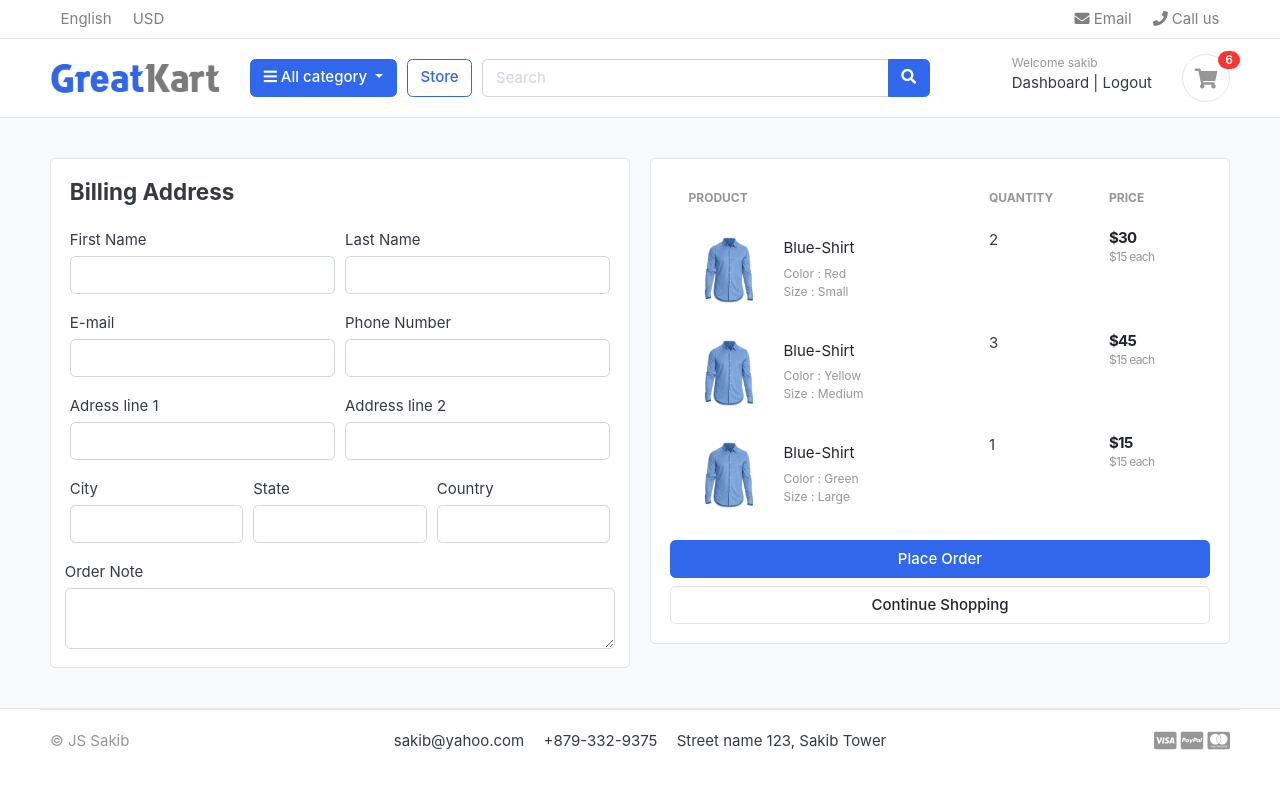
After one commit to sakibbj/Django-project-built, a Django app: page /cart/checkout in a window 1280 px wide. The commit adds this page. Run offline with Django 5.2, Linux system fonts and the light colour scheme; a user stored in the database is signed in; data comes from the database, SQL or seed files in the repository; both versions use the stored data as it was after the commit; some libraries are stand-ins or nearby versions; some web fonts are replaced.

Commit message:
handle cart and checkout page for the logged to user

```diff
--- a/cart/context_processors.py
+++ b/cart/context_processors.py
@@ -9,7 +9,10 @@ def counter(request):
     else:
         try:
             cart = Cart.objects.filter(cart_id=_cart_id(request))
-            cart_items = CartItem.objects.all().filter(cart=cart[:1])
+            if request.user.is_authenticated:
+                cart_items = CartItem.objects.all().filter(user=request.user)
+            else:
+                cart_items = CartItem.objects.all().filter(cart=cart[:1])
             for cart_item in cart_items:
                 cart_count += cart_item.quantity
         except Cart.DoesNotExist:
--- a/cart/models.py
+++ b/cart/models.py
@@ -1,5 +1,6 @@
 from django.db import models
 from store.models import Product, Variation
+from accounts.models import Account
 
 # Create your models here.
 class Cart(models.Model):
@@ -11,9 +12,10 @@ class Cart(models.Model):
 
 
 class CartItem(models.Model):
+    user = models.ForeignKey(Account, on_delete=models.CASCADE, null=True)
     product = models.ForeignKey(Product, on_delete=models.CASCADE)
     variations = models.ManyToManyField(Variation, blank=True)
-    cart = models.ForeignKey(Cart, on_delete=models.CASCADE)
+    cart = models.ForeignKey(Cart, on_delete=models.CASCADE, null=True)
     quantity = models.IntegerField()
     is_active = models.BooleanField(default=True)
 
--- a/cart/urls.py
+++ b/cart/urls.py
@@ -6,4 +6,5 @@ urlpatterns = [
     path('add_cart/<int:product_id>/', views.add_cart, name='add_cart'),
     path('remove_cart/<int:product_id>/<int:cart_item_id>/', views.remove_cart, name='remove_cart'),
     path('remove_cart_item/<int:product_id>/<int:cart_item_id>/', views.remove_cart_item, name='remove_cart_item'),
+    path('checkout', views.checkout, name='checkout')
 ]
--- a/cart/views.py
+++ b/cart/views.py
@@ -3,6 +3,7 @@ from store.models import Product, Variation
 from .models import Cart, CartItem
 from django.http import HttpResponse
 from django.core.exceptions import ObjectDoesNotExist
+from django.contrib.auth.decorators import login_required
 
 # Create your views here.
 
@@ -13,71 +14,126 @@ def _cart_id(request):
     return cart
 
 def add_cart(request, product_id):
-    if request.method == 'POST':
-        product = Product.objects.get(id=product_id) #get the product
+    current_user = request.user
+    product = Product.objects.get(id=product_id) #get the product
+#if the user is authenticated
+    if current_user.is_authenticated:
         product_variation = []
-        for item in request.POST:
-            key = item
-            value = request.POST[key]
+        if request.method == 'POST':
+            for item in request.POST:
+                key = item
+                value = request.POST[key]
 
-            try:
-                variation = Variation.objects.get(variation_category__iexact=key, variation_value__iexact=value)
-                product_variation.append(variation)
-            except:
-                pass
+                try:
+                    variation = Variation.objects.get(variation_category__iexact=key, variation_value__iexact=value)
+                    product_variation.append(variation)
+                except:
+                    pass
 
+        is_cart_item_exists = CartItem.objects.filter(product=product, user=current_user).exists()
+        if is_cart_item_exists:
+            cart_item = CartItem.objects.filter(product=product, user=current_user)
+            ex_ver_list = []
+            id = []
+            for item in cart_item:
+                    existing_variation = item.variations.all()
+                    ex_ver_list.append(list(existing_variation))
+                    id.append(item.id)
+
+            if product_variation in ex_ver_list:
+                index = ex_ver_list.index(product_variation)
+                item_id = id[index]
+                item = CartItem.objects.get(product=product, id=item_id)
+                item.quantity += 1
+                item.save()
+
+            else:
+                item = CartItem.objects.create(product=product, quantity=1, user=current_user)
+                if len(product_variation) > 0:
+                    item.variations.clear()
+                    item.variations.add(*product_variation)
+                item.save()
+        else:
+            cart_item = CartItem.objects.create(
+                product = product,
+                quantity = 1,
+                user = current_user,
+            )
+            if len(product_variation) > 0:
+                cart_item.variations.clear()
+                cart_item.variations.add(*product_variation)
+            cart_item.save()
+        return redirect('cart')
+#if the user is not authenticated
+    else:
+        product_variation = []
+        if request.method == 'POST':
+            for item in request.POST:
+                key = item
+                value = request.POST[key]
+
+                try:
+                    variation = Variation.objects.get(variation_category__iexact=key, variation_value__iexact=value)
+                    product_variation.append(variation)
+                except:
+                    pass
+
+        try:
+            cart = Cart.objects.get(cart_id=_cart_id(request)) #get the cart using the cart_id present the session
+        except Cart.DoesNotExist:
+            cart = Cart.objects.create(
+                cart_id = _cart_id(request)
+            )
+        cart.save()
+
+        is_cart_item_exists = CartItem.objects.filter(product=product, cart=cart).exists()
+        if is_cart_item_exists:
+            cart_item = CartItem.objects.filter(product=product, cart=cart)
+            #existing_variation -> database
+            #currecnt variation = product variation
+            #item_id = database
+            ex_ver_list = []
+            id = []
+            for item in cart_item:
+                    existing_variation = item.variations.all()
+                    ex_ver_list.append(list(existing_variation))
+                    id.append(item.id)
+            print(ex_ver_list)
+
+            if product_variation in ex_ver_list:
+                index = ex_ver_list.index(product_variation)
+                item_id = id[index]
+                item = CartItem.objects.get(product=product, id=item_id)
+                item.quantity += 1
+                item.save()
+
+            else:
+                item = CartItem.objects.create(product=product, quantity=1, cart=cart)
+                if len(product_variation) > 0:
+                    item.variations.clear()
+                    item.variations.add(*product_variation)
+                item.save()
+        else:
+            cart_item = CartItem.objects.create(
+                product = product,
+                quantity = 1,
+                cart = cart,
+            )
+            if len(product_variation) > 0:
+                cart_item.variations.clear()
+                cart_item.variations.add(*product_variation)
+            cart_item.save()
+        return redirect('cart')
+
+def remove_cart(request, product_id, cart_item_id):
+    product = get_object_or_404(Product, id=product_id)
     try:
-        cart = Cart.objects.get(cart_id=_cart_id(request)) #get the cart using the cart_id present the session
-    except Cart.DoesNotExist:
-        cart = Cart.objects.create(
-            cart_id = _cart_id(request)
-        )
-    cart.save()
-
-    is_cart_item_exists = CartItem.objects.filter(product=product, cart=cart).exists()
-    if is_cart_item_exists:
-        cart_item = CartItem.objects.filter(product=product, cart=cart)
-        #existing_variation -> database
-        #currecnt variation = product variation
-        #item_id = database
-        ex_ver_list = []
-        id = []
-        for item in cart_item:
-                existing_variation = item.variations.all()
-                ex_ver_list.append(list(existing_variation))
-                id.append(item.id)
-        print(ex_ver_list)
-
-        if product_variation in ex_ver_list:
-            index = ex_ver_list.index(product_variation)
-            item_id = id[index]
-            item = CartItem.objects.get(product=product, id=item_id)
-            item.quantity += 1
-            item.save()
+        if request.user.is_authenticated:
+            cart_item = CartItem.objects.get(product=product, user=request.user, id=cart_item_id)
 
         else:
-            item = CartItem.objects.create(product=product, quantity=1, cart=cart)
-            if len(product_variation) > 0:
-                item.variations.clear()
-                item.variations.add(*product_variation)
-            item.save()
-    else:
-        cart_item = CartItem.objects.create(
-            product = product,
-            quantity = 1,
-            cart = cart,
-        )
-        if len(product_variation) > 0:
-            cart_item.variations.clear()
-            cart_item.variations.add(*product_variation)
-        cart_item.save()
-    return redirect('cart')
-
-def remove_cart(request, product_id, cart_item_id):
-    cart = Cart.objects.get(cart_id=_cart_id(request))
-    product = get_object_or_404(Product, id=product_id)
-    try:
-        cart_item = CartItem.objects.get(product=product, cart=cart, id=cart_item_id)
+            cart = Cart.objects.get(cart_id=_cart_id(request))
+            cart_item = CartItem.objects.get(product=product, cart=cart, id=cart_item_id)
         if cart_item.quantity > 1:
             cart_item.quantity -= 1
             cart_item.save()
@@ -88,17 +144,26 @@ def remove_cart(request, product_id, cart_item_id):
     return redirect('cart')
 
 def remove_cart_item(request, product_id, cart_item_id):
-    cart = Cart.objects.get(cart_id=_cart_id(request))
     product = get_object_or_404(Product, id=product_id)
-    cart_item = CartItem.objects.get(product=product, cart=cart, id=cart_item_id)
+    if request.user.is_authenticated:
+        cart_item = CartItem.objects.get(product=product, user=request.user, id=cart_item_id)
+
+    else:
+        cart = Cart.objects.get(cart_id=_cart_id(request))
+        cart_item = CartItem.objects.get(product=product, cart=cart, id=cart_item_id)
     cart_item.delete()
     return redirect('cart')
 
 
 def cart(request, total=0, quantity=0, cart_items=None):
     try:
-        cart = Cart.objects.get(cart_id=_cart_id(request))
-        cart_items = CartItem.objects.filter(cart=cart, is_active=True)
+        tax = 0
+        grand_total = 0
+        if request.user.is_authenticated:
+            cart_items = CartItem.objects.filter(user=request.user, is_active=True)
+        else:
+            cart = Cart.objects.get(cart_id=_cart_id(request))
+            cart_items = CartItem.objects.filter(cart=cart, is_active=True)
         for cart_item in cart_items:
             total += (cart_item.product.price * cart_item.quantity)
             quantity += cart_item.quantity
@@ -116,3 +181,32 @@ def cart(request, total=0, quantity=0, cart_items=None):
     }
 
     return render(request, 'store/cart.html', context)
+
+@login_required(login_url='login')
+def checkout(request, total=0, quantity=0, cart_items=None):
+
+    try:
+        tax = 0
+        grand_total = 0
+        if request.user.is_authenticated:
+            cart_items = CartItem.objects.filter(user=request.user, is_active=True)
+        else:
+            cart = Cart.objects.get(cart_id=_cart_id(request))
+            cart_items = CartItem.objects.filter(cart=cart, is_active=True)
+        for cart_item in cart_items:
+            total += (cart_item.product.price * cart_item.quantity)
+            quantity += cart_item.quantity
+        tax = (2 * total)/100
+        grand_total = total + tax
+    except ObjectDoesNotExist:
+        pass
+
+    context = {
+        'total': total,
+        'quantity': quantity,
+        'cart_items': cart_items,
+        'tax': tax,
+        'grand_total': grand_total,
+    }
+
+    return render(request, 'store/checkout.html', context)
--- a/templates/store/cart.html
+++ b/templates/store/cart.html
@@ -14,7 +14,6 @@
 			<a class="btn btn-primary" href="{% url 'store' %}">Continue Shopping</a>
 		</div>
 		{% else %}
-
 		<div class="row">
 			<aside class="col-lg-9">
 				<div class="card">
@@ -104,7 +103,7 @@
 						<p class="text-center mb-3">
 							<img src={% static "./images/misc/payments.png" %} height="26">
 						</p>
-						<a href="./place-order.html" class="btn btn-primary btn-block"> Checkout </a>
+						<a href="{% url 'checkout' %}" class="btn btn-primary btn-block"> Checkout </a>
 						<a href="{% url 'store' %}" class="btn btn-light btn-block">Continue Shopping</a>
 					</div> <!-- card-body.// -->
 				</div> <!-- card.// -->
--- /dev/null
+++ b/templates/store/checkout.html
@@ -0,0 +1,122 @@
+{% extends "base.html" %}
+{% load static %}
+
+{% block content %}
+
+<section class="section-content padding-y bg">
+	<div class="container">
+		<!-- ============================ COMPONENT 1 ================================= -->
+		<div class="row">
+			<aside class="col-lg-6">
+				<div class="card">
+                    <div class="card-body">
+                    <h4 class="card-title mb-4"> Billing Address </h4>
+                    <form action="" method="POST">
+						{% csrf_token %}
+                        <div class="form-row">
+                            <div class="col form-group">
+                                <label for="">First Name</label>
+                                <input type="text" name="firstName" class="form-control" required>
+                            </div>
+                            <div class="col form-group">
+                                <label for="">Last Name</label>
+                                <input type="text" name="lastName" class="form-control" required>
+                            </div>
+                        </div>
+                        <div class="form-row">
+                            <div class="col form-group">
+                                <label for="">E-mail</label>
+                                <input type="email" name="email" class="form-control" required>
+                            </div>
+                            <div class="col form-group">
+                                <label for="">Phone Number</label>
+                                <input type="text" name="phone" class="form-control" required>
+                            </div>
+                        </div>
+                        <div class="form-row">
+                            <div class="col form-group">
+                                <label for="">Adress line 1</label>
+                                <input type="email" name="address_line_1" class="form-control" required>
+                            </div>
+                            <div class="col form-group">
+                                <label for="">Address line 2</label>
+                                <input type="text" name="address_line_2" class="form-control">
+                            </div>
+                        </div>
+                        <div class="form-row">
+                            <div class="col form-group">
+                                <label for="">City</label>
+                                <input type="email" name="city" class="form-control" required>
+                            </div>
+                            <div class="col form-group">
+                                <label for="">State</label>
+                                <input type="text" name="state" class="form-control" required>
+                            </div>
+                             <div class="col form-group">
+                                <label for="">Country</label>
+                                <input type="email" name="country" class="form-control" required>
+                            </div>
+                        </div>
+                        <div class="form-row">
+                            <label for="">Order Note</label>
+                            <textarea name="order_note" rows='2' class="form-control"></textarea>
+                        </div>
+				</div> <!-- card.// -->
+                </div>
+			</aside> <!-- col.// -->
+			<aside class="col-lg-6">
+				<div class="card">
+					<div class="card-body">
+                    <table class="table table-borderless table-shopping-cart">
+						<thead class="text-muted">
+							<tr class="small text-uppercase">
+								<th scope="col">Product</th>
+								<th scope="col" width="120">Quantity</th>
+								<th scope="col" width="120">Price</th>
+							</tr>
+						</thead>
+						<tbody>
+							{% for cart_item in cart_items %}
+							<tr>
+								<td>
+									<figure class="itemside align-items-center">
+										<div class="aside"><img src={{ cart_item.product.images.url }} class="img-sm"></div>
+										<figcaption class="info">
+											<a href={{ cart_item.product.get_url }} class="title text-dark">{{ cart_item.product.product_name }}</a>
+											<p class="text-muted small">
+												{% if cart_item.variations.all %}
+													{% for item in cart_item.variations.all %}
+														{{ item.variation_category | capfirst }} : {{ item.variation_value | capfirst }} <br>
+													{% endfor %}
+												{% endif %}
+											</p>
+										</figcaption>
+									</figure>
+								</td>
+								<td>
+									<!-- col.// -->
+									<label for="">{{ cart_item.quantity }}</label>
+								</td>
+								<td>
+									<div class="price-wrap">
+										<var class="price">${{ cart_item.sub_total }}</var>
+										<small class="text-muted"> ${{ cart_item.product.price }} each </small>
+									</div> <!-- price-wrap .// -->
+								</td>
+							</tr>
+							{% endfor %}
+						</tbody>
+					</table>
+						<button type="submit" name="submit" class="btn btn-primary btn-block">Place Order</button>
+						<a href="{% url 'store' %}" class="btn btn-light btn-block">Continue Shopping</a>
+					</div> <!-- card-body.// -->
+					</form>
+				</div> <!-- card.// -->
+			</aside> <!-- col.// -->
+		</div> <!-- row.// -->
+		<!-- ============================ COMPONENT 1 END .// ================================= -->
+	</div> <!-- container .//  -->
+</section>
+<!-- ========================= SECTION CONTENT END// ========================= -->
+
+{% endblock content%}
```
Also changed, not shown: accounts/views.py (+56 -1 lines), cart/migrations/0003_cartitem_user_alter_cartitem_cart.py (added), db.sqlite3.
